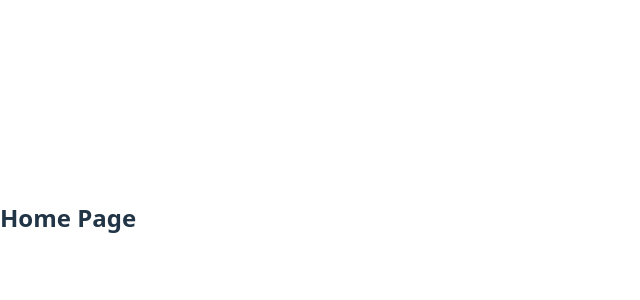
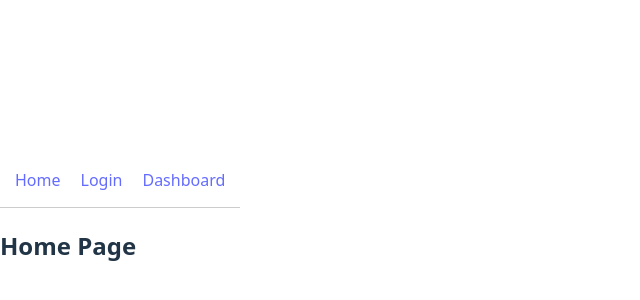
Before and after one commit to archi-mistry/ai-social-media-saas, a React (Vite) app in the folder client/: page / in a window 1280 px wide. Shown: the part 182-482 px from the top of the page, without its empty margins (0-640 px from the left). Built offline with nearby package versions, Linux system fonts and the light colour scheme.

Commit message:
Add navbar and basic app layout

```diff
--- a/client/src/App.jsx
+++ b/client/src/App.jsx
@@ -2,10 +2,12 @@
 import Home from "./pages/Home";
 import Login from "./pages/Login";
 import Dashboard from "./pages/Dashboard";
+import Navbar from "./components/Navbar";
 
 function App() {
   return (
     <BrowserRouter>
+      <Navbar />
       <Routes>
         <Route path="/" element={<Home />} />
         <Route path="/login" element={<Login />} />
--- /dev/null
+++ b/client/src/components/Navbar.jsx
@@ -0,0 +1,16 @@
+import { Link } from "react-router-dom";
+
+export default function Navbar() {
+  return (
+    <nav style={{
+      display: "flex",
+      gap: "20px",
+      padding: "15px",
+      borderBottom: "1px solid #ccc"
+    }}>
+      <Link to="/">Home</Link>
+      <Link to="/login">Login</Link>
+      <Link to="/dashboard">Dashboard</Link>
+    </nav>
+  );
+}
```
